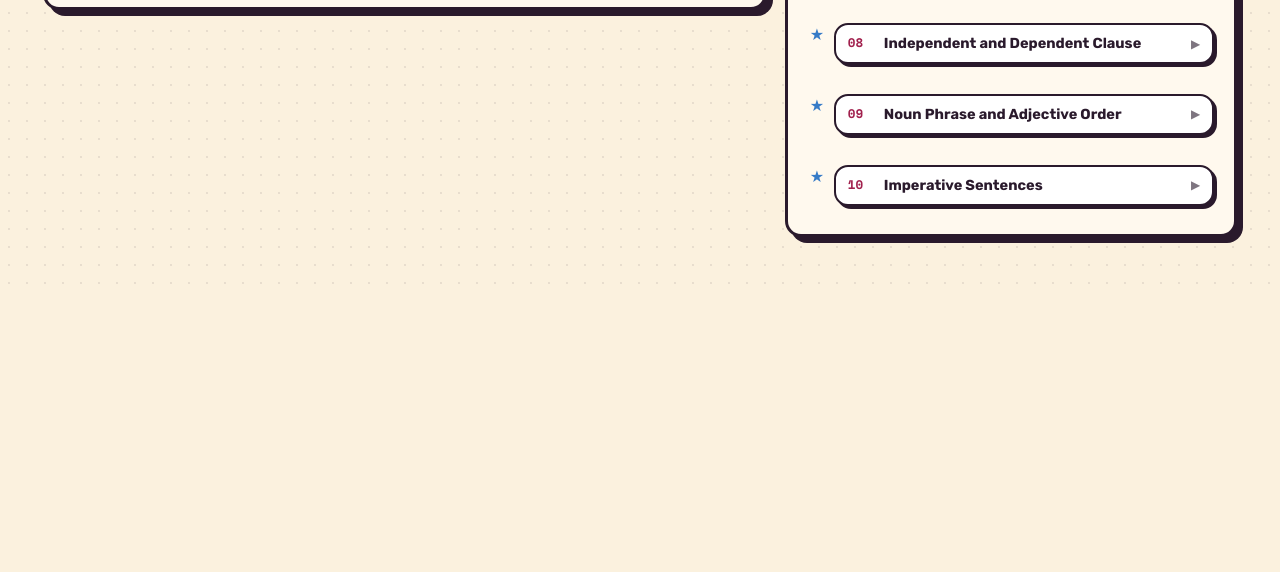
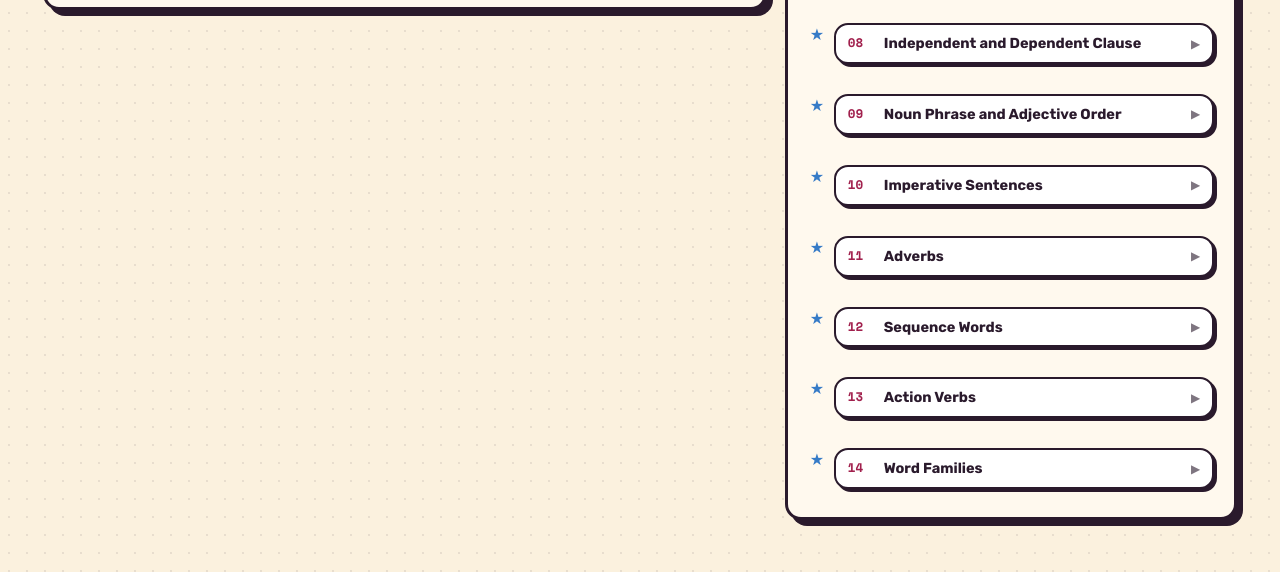
Before and after one commit to dealearninghub/thinklab, a plain HTML site: page grammar.html in a window 1280 px wide. Shown: the part 770-1342 px from the top of the page. Before the commit the page ends 1059 px from the top, so only its background shows below. Drawn offline with nearby package versions, Linux system fonts and the light colour scheme.

Commit message:
Update grammar.html

```diff
--- a/grammar.html
+++ b/grammar.html
@@ -47,7 +47,11 @@ const GRAMMAR = [
   ["07", "Reported Speech", "V13KySGMu3o"],
   ["08", "Independent and Dependent Clause", "88E6DNI0ju4"],
   ["09", "Noun Phrase and Adjective Order", "QmIPXmkIKis"],
-  ["10", "Imperative Sentences", "oklwyhC-w9M"]
+  ["10", "Imperative Sentences", "oklwyhC-w9M"],
+["11", "Adverbs", "-FZgBcAy3BE"],
+["12", "Sequence Words", "OtKEuG1g7A0"],
+["13", "Action Verbs", "cdR5LMUIQUg"],
+["14", "Word Families", "iNOLF0t0Hus"]
 ];
 const $ = s => document.querySelector(s);
 function show(i, play) {
```
